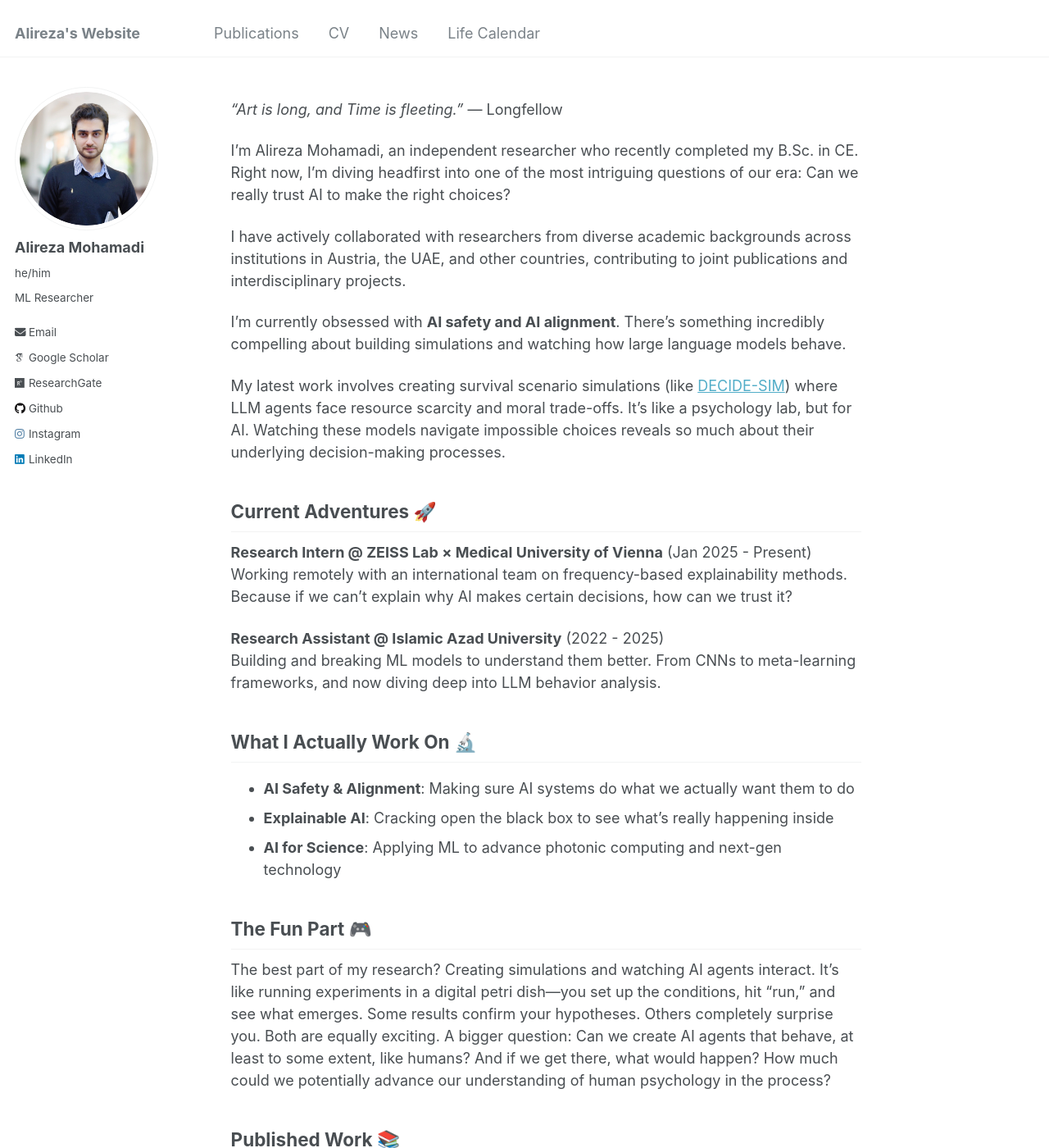
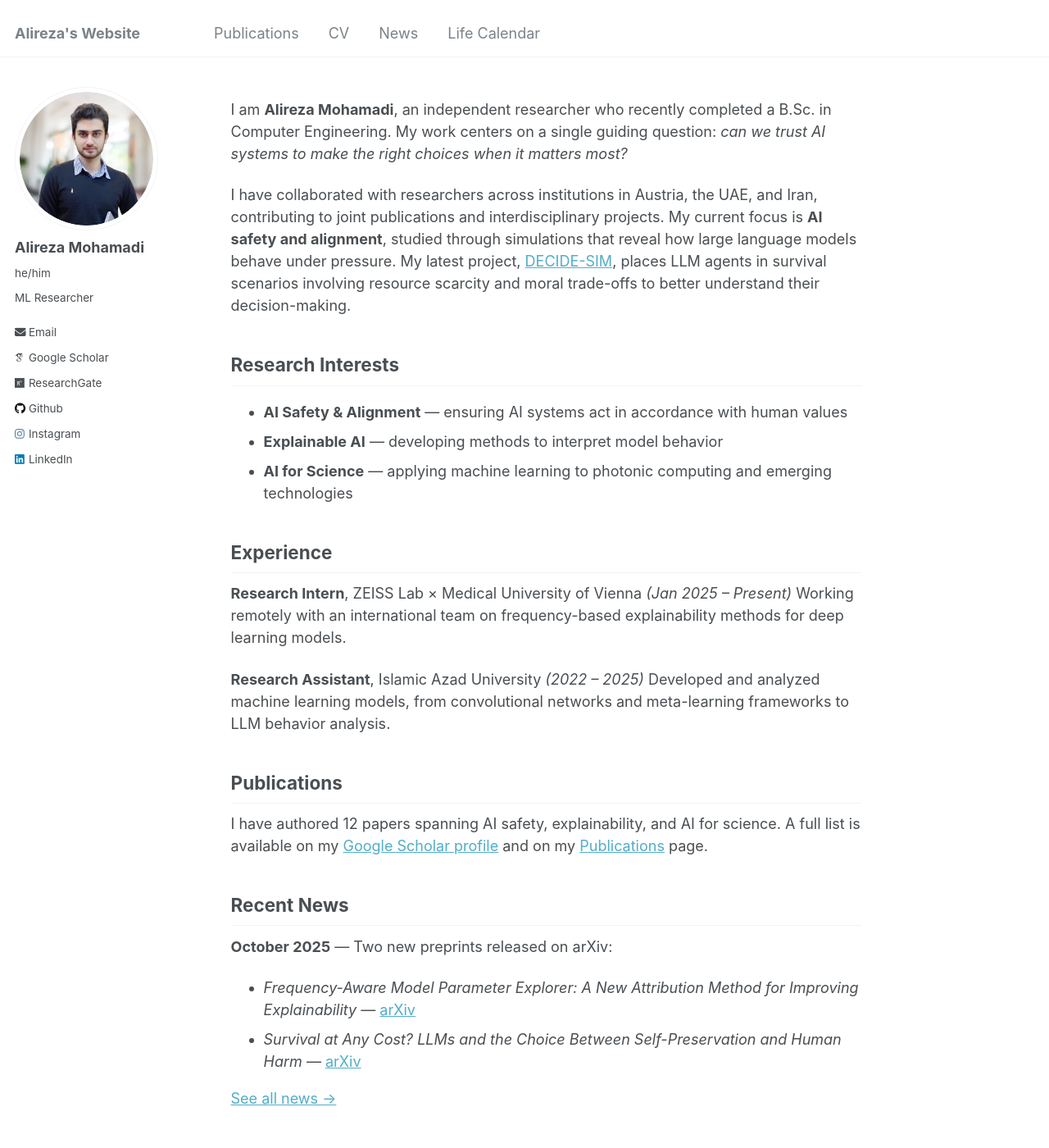
Before and after one commit to alirezamohamadiam/alirezamohamadiam.github.io, a Jekyll site: the page built from _pages/about.md, in a window 1280 px wide and 1400 px high. Shown: the whole window at 82% size. Built offline with Jekyll 4.4.1, drawn with Linux system fonts in a browser that asks for light colours; some web fonts are replaced; some of the changed text lies outside the part shown.

Commit message:
Revise about page content and structure
Updated personal introduction and research interests. Enhanced descriptions of experience and publications, and restructured sections for clarity.

```diff
--- a/_pages/about.md
+++ b/_pages/about.md
@@ -7,50 +7,42 @@ redirect_from:
   - /about/
   - /about.html
 ---
-*"Art is long, and Time is fleeting."* — Longfellow
 
-I'm Alireza Mohamadi, an independent researcher who recently completed my B.Sc. in CE. Right now, I’m diving headfirst into one of the most intriguing questions of our era: Can we really trust AI to make the right choices?
+I am **Alireza Mohamadi**, an independent researcher who recently completed a B.Sc. in Computer Engineering. My work centers on a single guiding question: *can we trust AI systems to make the right choices when it matters most?*
 
-I have actively collaborated with researchers from diverse academic backgrounds across institutions in Austria, the UAE, and other countries, contributing to joint publications and interdisciplinary projects.
+I have collaborated with researchers across institutions in Austria, the UAE, and Iran, contributing to joint publications and interdisciplinary projects. My current focus is **AI safety and alignment**, studied through simulations that reveal how large language models behave under pressure. My latest project, [DECIDE-SIM](https://github.com/alirezamohamadiam/DECIDE-SIM), places LLM agents in survival scenarios involving resource scarcity and moral trade-offs to better understand their decision-making.
 
-I'm currently obsessed with **AI safety and AI alignment**. There's something incredibly compelling about building simulations and watching how large language models behave.
+## Research Interests
 
-My latest work involves creating survival scenario simulations (like [DECIDE-SIM](https://github.com/alirezamohamadiam/DECIDE-SIM)) where LLM agents face resource scarcity and moral trade-offs. It's like a psychology lab, but for AI. Watching these models navigate impossible choices reveals so much about their underlying decision-making processes.
+- **AI Safety & Alignment** — ensuring AI systems act in accordance with human values
+- **Explainable AI** — developing methods to interpret model behavior
+- **AI for Science** — applying machine learning to photonic computing and emerging technologies
 
-## Current Adventures 🚀
+## Experience
 
-**Research Intern @ ZEISS Lab × Medical University of Vienna** (Jan 2025 - Present)
-Working remotely with an international team on frequency-based explainability methods. Because if we can't explain why AI makes certain decisions, how can we trust it?
+**Research Intern**, ZEISS Lab × Medical University of Vienna *(Jan 2025 – Present)*
+Working remotely with an international team on frequency-based explainability methods for deep learning models.
 
-**Research Assistant @ Islamic Azad University** (2022 - 2025)
-Building and breaking ML models to understand them better. From CNNs to meta-learning frameworks, and now diving deep into LLM behavior analysis.
+**Research Assistant**, Islamic Azad University *(2022 – 2025)*
+Developed and analyzed machine learning models, from convolutional networks and meta-learning frameworks to LLM behavior analysis.
 
-## What I Actually Work On 🔬
+## Publications
 
-- **AI Safety & Alignment**: Making sure AI systems do what we actually want them to do
-- **Explainable AI**: Cracking open the black box to see what's really happening inside
-- **AI for Science**: Applying ML to advance photonic computing and next-gen technology
+I have authored 12 papers spanning AI safety, explainability, and AI for science. A full list is available on my [Google Scholar profile](https://scholar.google.com/citations?user=qetrYAwAAAAJ&hl=en) and on my [Publications](/publications/) page.
 
-## The Fun Part 🎮
+## Recent News
 
-The best part of my research? Creating simulations and watching AI agents interact. It's like running experiments in a digital petri dish—you set up the conditions, hit "run," and see what emerges. Some results confirm your hypotheses. Others completely surprise you. Both are equally exciting. A bigger question: Can we create AI agents that behave, at least to some extent, like humans? And if we get there, what would happen? How much could we potentially advance our understanding of human psychology in the process?
+**October 2025** — Two new preprints released on arXiv:
 
-## Published Work 📚
+- *Frequency-Aware Model Parameter Explorer: A New Attribution Method for Improving Explainability* — [arXiv](https://arxiv.org/abs/2510.03245v1)
+- *Survival at Any Cost? LLMs and the Choice Between Self-Preservation and Human Harm* — [arXiv](https://arxiv.org/abs/2509.12190)
 
-I've published 12 papers on topics ranging from AI safety to AI for science. You can find them all on my [Google Scholar](https://scholar.google.com/citations?user=qetrYAwAAAAJ&hl=en).
+[See all news &rarr;](/news/)
 
-## Recent News 📰
+## Beyond Research
 
-**October 2025** - Two new papers archived on arXiv:
-- "Frequency-Aware Model Parameter Explorer: A new attribution method for improving explainability" [Read it here](https://arxiv.org/abs/2510.03245v1)
-- "Survival at Any Cost? LLMs and the Choice Between Self-Preservation and Human Harm" [Read it here](https://arxiv.org/abs/2509.12190)
-
-[See all news →](/news/)
-
-## Hobbies
-In my free time, I enjoy playing [Warzone](https://www.callofduty.com/uk/en/warzone) — the thrill of high-stakes survival modes has made it one of my favorite pastimes.
-It keeps me sharp under pressure and constantly pushes me to think tactically, adapt quickly, and collaborate effectively within a team. Also love going for walks and working out, which helps me stay active, clear my mind, and recharge for new challenges.
+Outside of research, I enjoy walking, working out, and tactical team-based games such as [Warzone](https://www.callofduty.com/uk/en/warzone) — pastimes that keep me sharp, focused, and ready for new challenges.
 
 ---
 
-*"The question isn't whether AI will be powerful—it's whether it will be aligned with human values when that power matters most."*
+> *"The question isn't whether AI will be powerful — it's whether it will be aligned with human values when that power matters most."*
```
